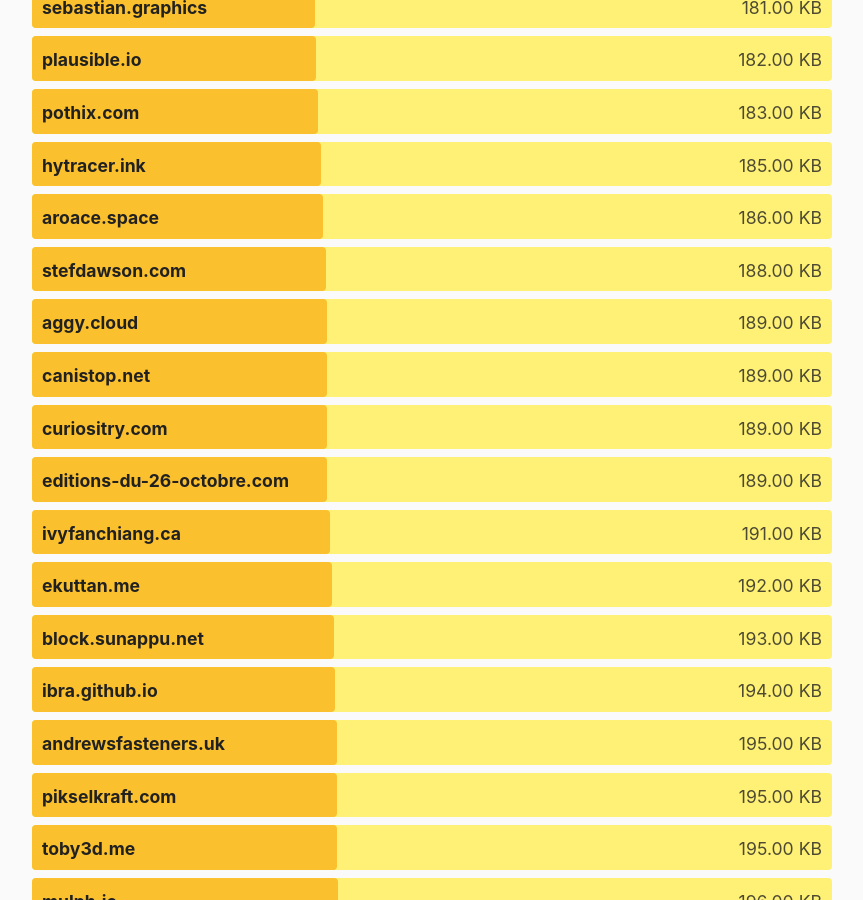
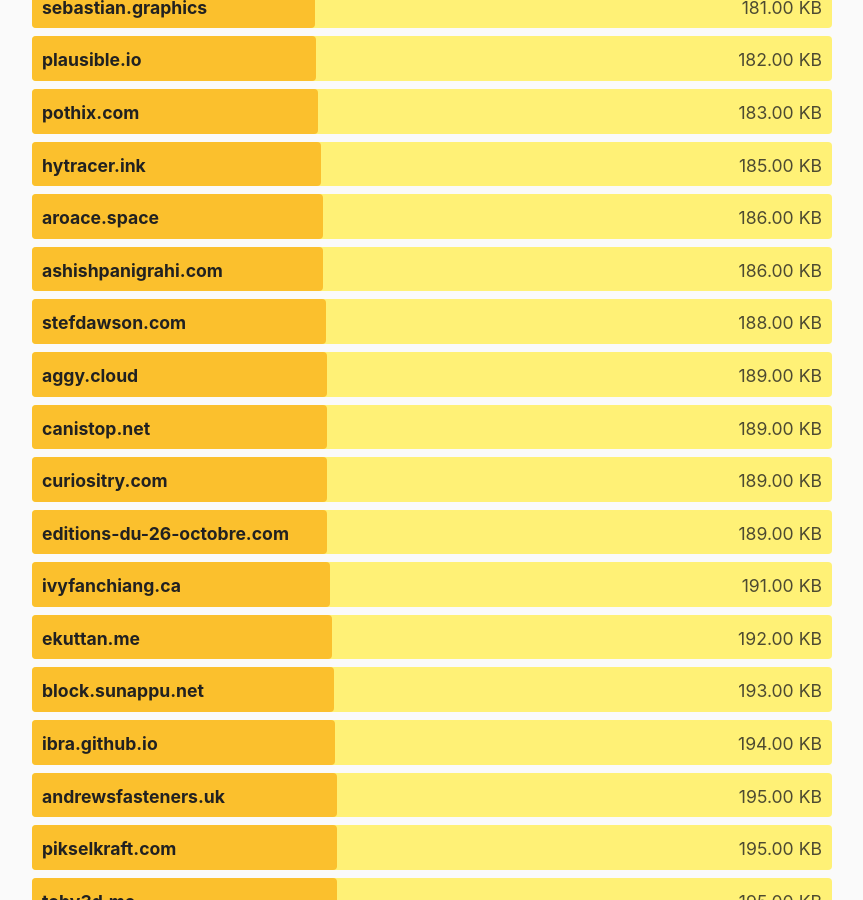
Before and after one commit to kevquirk/512kb.club, a Jekyll site: the page built from index.md, in a window 1280 px wide and 900 px high, scrolled down 26312 px. Shown: the whole window, without its empty margins (208-1071 px from the left). Built offline with Jekyll 4.4.1, drawn with Linux system fonts in a browser that asks for light colours.

Commit message:
added personal site

```diff
--- a/_data/sites.yml
+++ b/_data/sites.yml
@@ -237,6 +237,11 @@
   url: https://aryan.app/
   size: 348
   last_checked: 2022-03-20
+
+- domain: ashishpanigrahi.com
+  url: https://ashishpanigrahi.com/
+  size: 186
+  last_checked: 2023-09-20
 
 - domain: atthis.link
   url: https://atthis.link/
```
